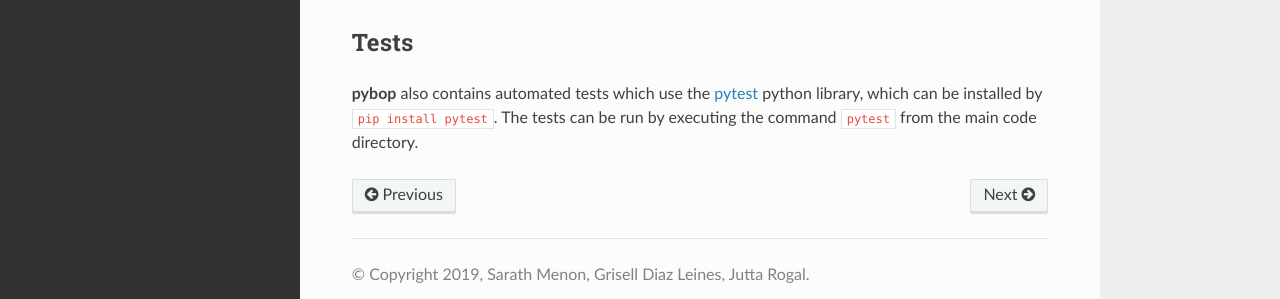
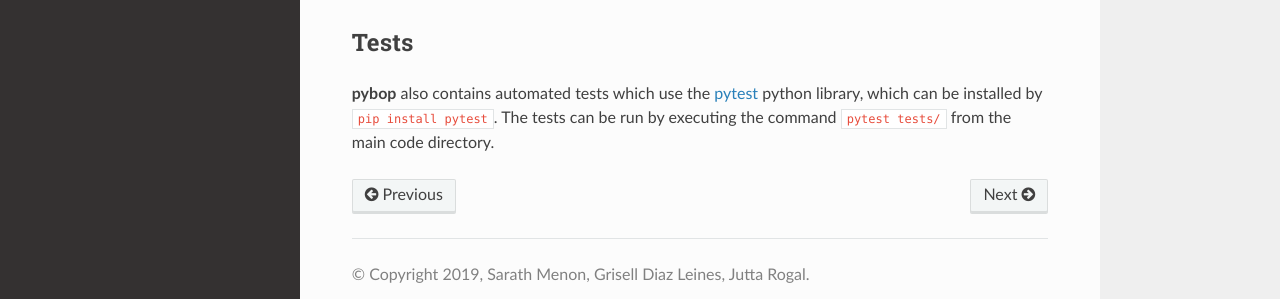
Before and after one commit to pyscal/pyscal, a Sphinx documentation site: the page built from docs/source/gettingstarted.rst, in a window 1280 px wide. Shown: the part 288-587 px from the top of the page. Built offline with Sphinx 7.4.7 and the Read the Docs theme 2.0.0, drawn with Linux system fonts in a browser that asks for light colours; pages that are not in the unit, such as notebooks, are missing from menus.

```diff
--- a/README.rst
+++ b/README.rst
@@ -1,5 +1,6 @@
 pybop
 =================================
+complete documentation with examples available `here <https://srmnitc.github.io/pybop/index.html>`_.
 
 **pybop** is a python module for calculation of Steinhardt's bond order parameters [#]_. The core functionality of **pybop** is written in C++ with python wrappers using `pybind11 <https://pybind11.readthedocs.io/en/stable/intro.html>`_ . This allows for fast calculations with possibilities for seamless expansion in python.
 
--- a/docs/source/gettingstarted.rst
+++ b/docs/source/gettingstarted.rst
@@ -7,4 +7,4 @@ Installation
 
 Tests
 -----
-**pybop** also contains automated tests which use the `pytest <https://docs.pytest.org/en/latest/>`_ python library, which can be installed by ``pip install pytest``. The tests can be run by executing the command ``pytest`` from the main code directory.
+**pybop** also contains automated tests which use the `pytest <https://docs.pytest.org/en/latest/>`_ python library, which can be installed by ``pip install pytest``. The tests can be run by executing the command ``pytest tests/`` from the main code directory.
```
